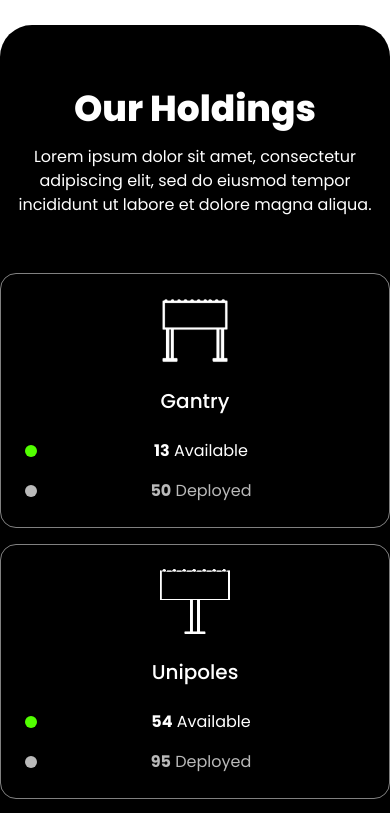
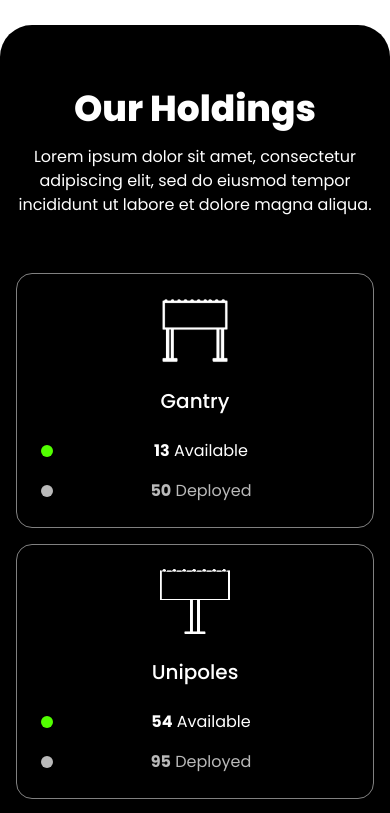
Before and after one commit to feyiamujo1/project-x, a React (Create React App) app: page / in a window 390 px wide. Shown: the part 775-1588 px from the top of the page. Built offline with nearby package versions, Linux system fonts and the light colour scheme.

Commit message:
fixed a mistake

```diff
--- a/src/components/Home.js
+++ b/src/components/Home.js
@@ -48,7 +48,7 @@ const Home = () => {
             </div>
         </div>
          <div ref={ref} className="w-full bg-black py-16 mt-10 rounded-[32px] space-y-6">
-            <div className='w-[11/12] lg:w-[85%] h-full mx-auto flex flex-col items-center justify-center space-y-14'>
+            <div className='w-11/12 lg:w-[85%] h-full mx-auto flex flex-col items-center justify-center space-y-14'>
                 <div className="w-fit space-y-4 text-center">
                     <h1 className="text-white font-extrabold text-4xl sm:text-5xl mx-auto">Our Holdings</h1>
                     <p className="text-white text-base md:text-sm font-normal w-full md:w-[480px]">
```
